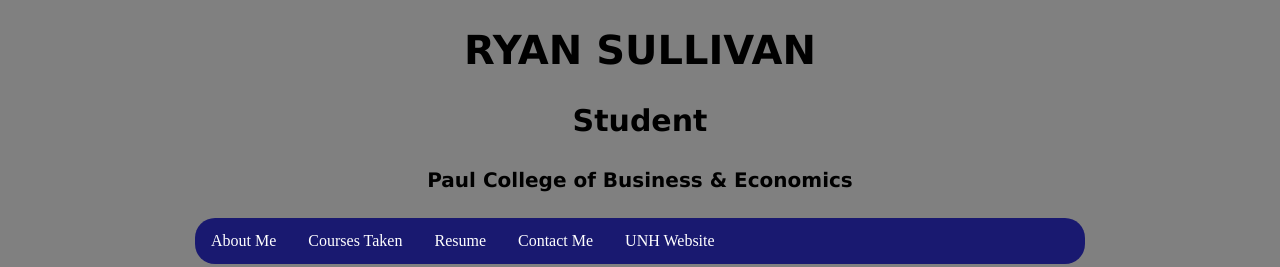
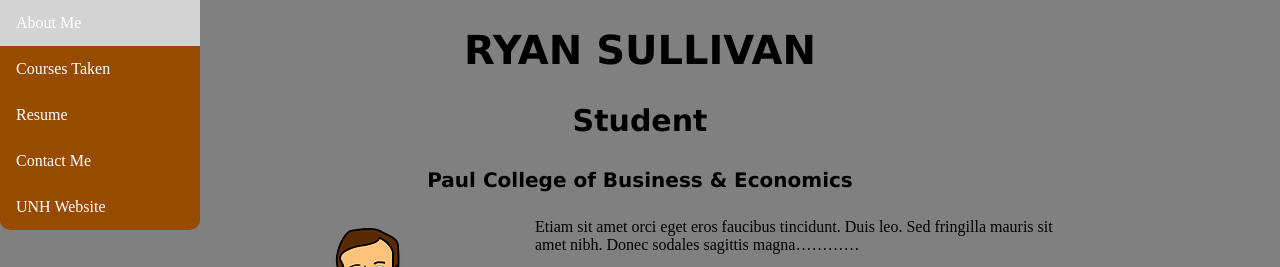
Before and after one commit to RyanSullivan24/Inclass, a plain HTML site: page index.html in a window 1280 px wide. Shown: the top 267 px of the page. Drawn offline with Linux system fonts and the light colour scheme.

Commit message:
Update main.css

```diff
--- a/main.css
+++ b/main.css
@@ -33,39 +33,44 @@ font-family: verdana, futura, georgia;	text-align: center;
 color: #000000;
 }
 }
-
-nav{ /* Style the unordered list */
-ul {
-    list-style-type: none; /* Removes default bullet points from the list items */
-    margin: 0; /* Removes default margin around the unordered list */
-    padding: 0; /* Removes default padding inside the unordered list */
-    overflow: hidden; /* Ensures the list items are contained within the parent element */
-    background-color: #191970; /* Sets a dark blue background for the navigation bar */
-    border-radius: 20px; /* Rounds the corners of the navigation bar */
+nav {
+    /* Add a fixed width for the navigation area and position it */
+    width: 200px;
+    position: absolute;
+    left: 0;
+    top: 0;
+    background-color: #964B00; /* Navigation background */
+    border-radius: 10px;
 }
 
-/* Style individual list items */
-li {
-    float: left; /* Positions the list items horizontally in a row */
+nav ul {
+    list-style-type: none; /* Remove bullet points */
+    margin: 0;
+    padding: 0;
 }
 
-/* Style the links within list items */
-li a {
-    display: block; /* Makes the entire area of the link clickable */
-    color: #FFFFFF; /* Sets the text color of the links to white */
-    text-align: center; /* Centers the text within the link */
-    padding: 14px 16px; /* Adds space inside the link for better readability */
-    text-decoration: none; /* Removes the default underline from links */
+nav li {
+    /* Remove float and use block layout */
+    display: block;
+    margin: 0;
+    padding: 0;
 }
 
-/* Style for hover state on non-active links */
-li a:hover:not(.active) {
-    background-color: #D3D3D3; /* Changes the background color to light gray when hovering */
+nav li a {
+    display: block; /* Make the links span full width */
+    color: #FFFFFF; /* Text color */
+    text-align: left; /* Align text to the left */
+    padding: 14px 16px; /* Add padding for spacing */
+    text-decoration: none; /* Remove underline */
 }
 
-/* Style for the active link */
-.active {
-    background-color: #4CAF50; /* Sets the background color of the active link to green */
+nav li a:hover:not(.active) {
+    background-color: #D3D3D3; /* Change background color on hover */
+}
+
+nav .active {
+    background-color: #4CAF50; /* Active link color */
+
 }
 }
 
```
